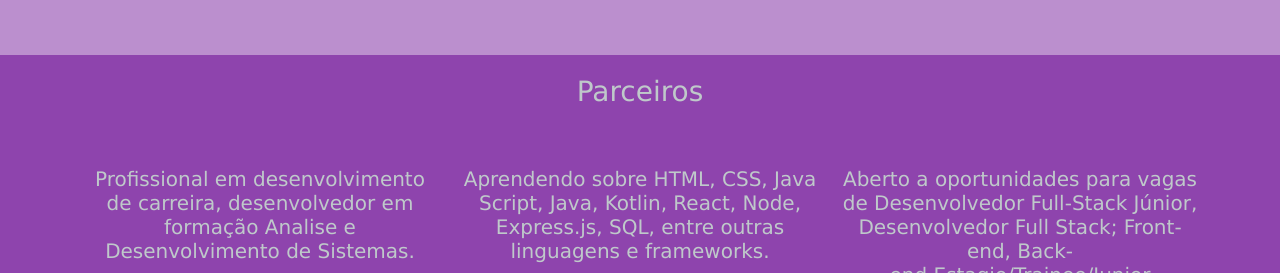
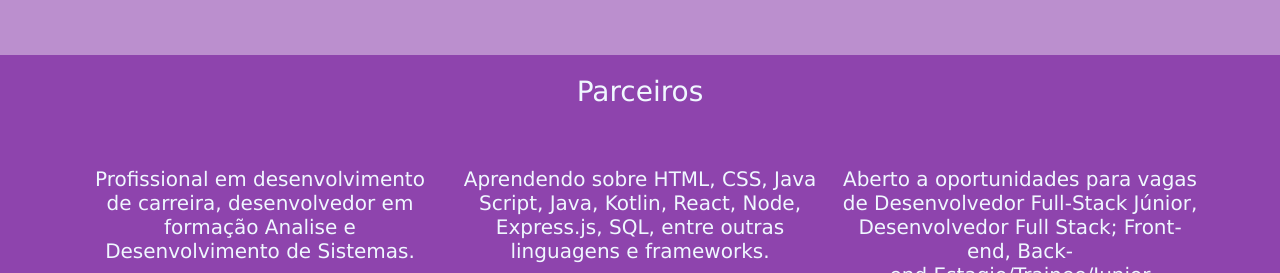
Before and after one commit to Clebeson-Eugenio/Aula_bootstrap, a plain HTML site: page index.html in a window 1280 px wide. Shown: the part 768-1041 px from the top of the page. Drawn offline with Linux system fonts and the light colour scheme.

Commit message:
Inclusão do projeto aula_bootsytrap

```diff
--- a/css/style.css
+++ b/css/style.css
@@ -25,7 +25,7 @@ body{
 
 .parceiros {
     background-color: #8E44AD;
-    color: #BFC9CA ;
+    color: aliceblue ;
     font: Courier, monospace;
 }
 
```
